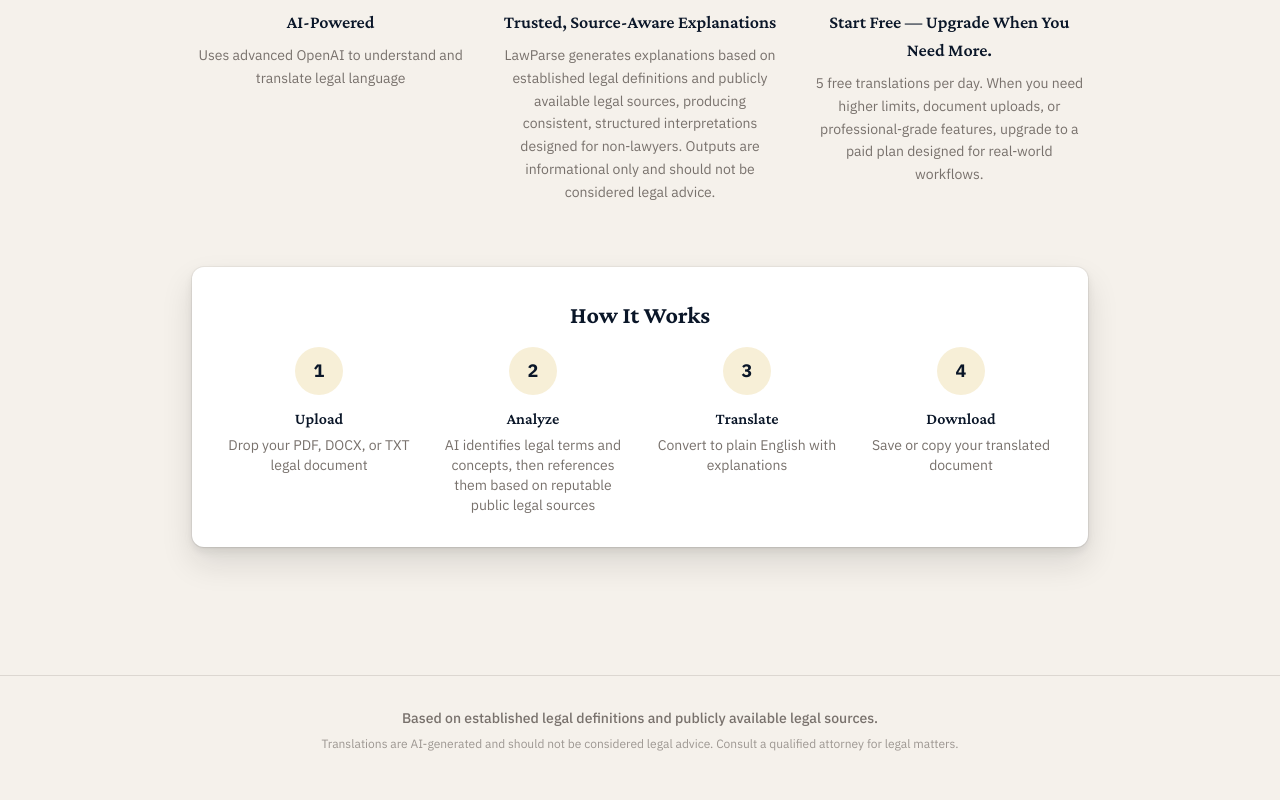
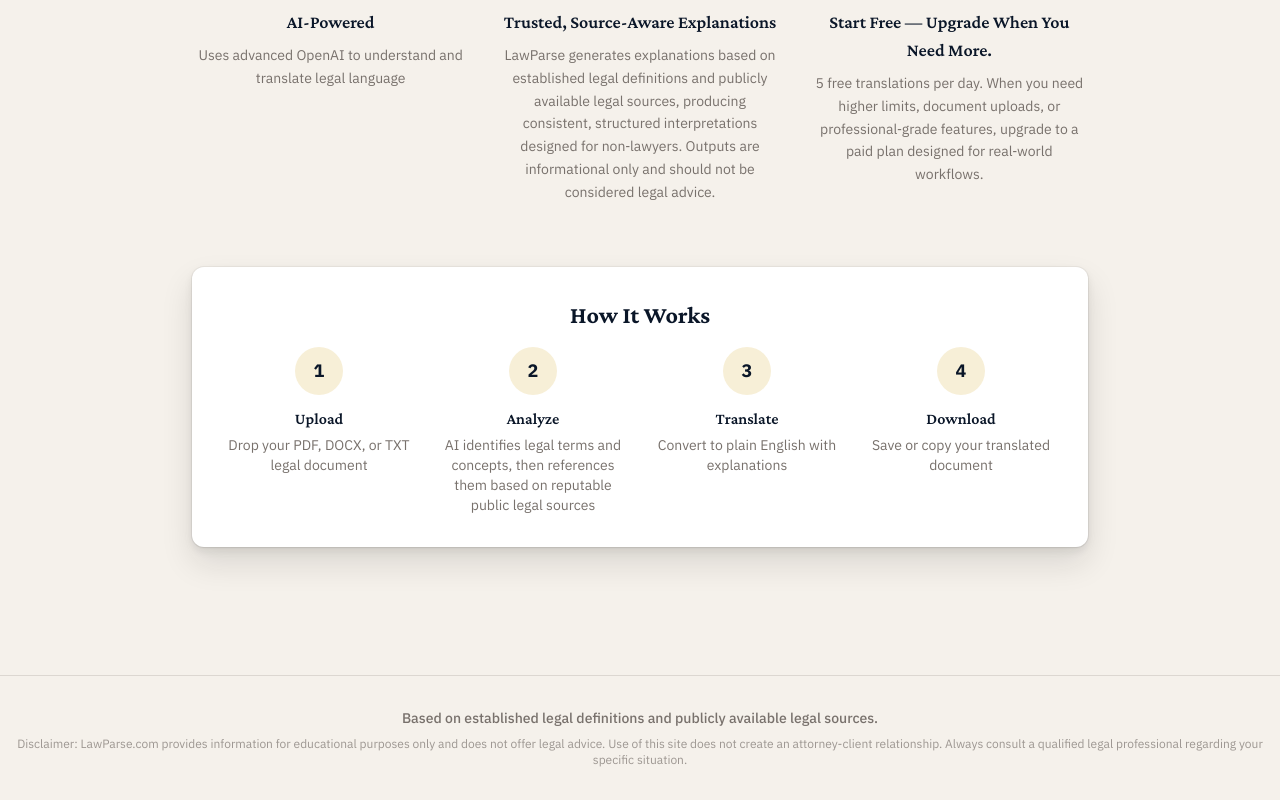
Before and after one commit to Timmahoney2000/legalese, a Next.js app: page / in a window 1280 px wide. Shown: the part 1086-1886 px from the top of the page. Built offline with nearby package versions, Linux system fonts and the light colour scheme; no server answers.

Commit message:
Updated legal disclaimer

```diff
--- a/app/page.tsx
+++ b/app/page.tsx
@@ -313,8 +313,7 @@
               Based on established legal definitions and publicly available legal sources.
             </p>
             <p className="text-xs opacity-70">
-              Translations are AI-generated and should not be considered legal advice.
-              Consult a qualified attorney for legal matters.
+              Disclaimer: LawParse.com provides information for educational purposes only and does not offer legal advice. Use of this site does not create an attorney-client relationship. Always consult a qualified legal professional regarding your specific situation.
             </p>
 
           </div>
```
